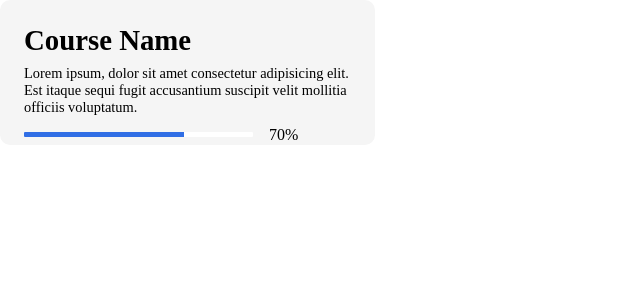
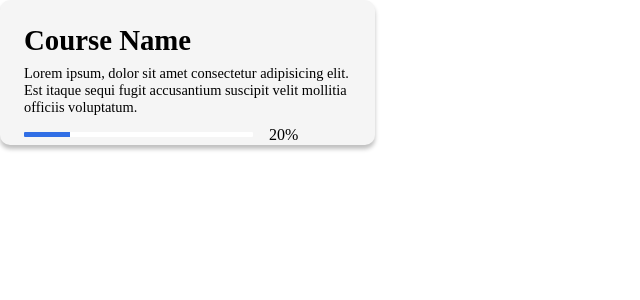
Before and after one commit to SamerEGhaly/Online-Learning-Site, a React (Vite) app: page / in a window 1280 px wide. Shown: the top 300 px of the page, without its empty margins (0-640 px from the left). Built offline with nearby package versions, Linux system fonts and the light colour scheme.

Commit message:
commit before branch

```diff
--- a/index.html
+++ b/index.html
@@ -4,7 +4,7 @@
     <meta charset="UTF-8" />
     <link rel="icon" type="image/svg+xml" href="/vite.svg" />
     <meta name="viewport" content="width=device-width, initial-scale=1.0" />
-    <title>Vite + React</title>
+    <title>Online Learning</title>
   </head>
   <body>
     <div id="root"></div>
--- a/src/CSS/course.css
+++ b/src/CSS/course.css
@@ -4,6 +4,7 @@
     width: 375px;
     height: 145px;
     padding: 1.5rem;
+    box-shadow: 0px 4px 4px rgba(0, 0, 0, 0.25);
 }
 
 .course-name{
--- a/src/Components/ProgressBar.jsx
+++ b/src/Components/ProgressBar.jsx
@@ -2,7 +2,7 @@ import "../CSS/progressBar.css"
 
 function ProgressBar(){
 
-    const progress = 70;
+    const progress = 20;
     const progressStyle = {
         backgroundColor: "#306EE5",
         width: `${progress}%`,
```
